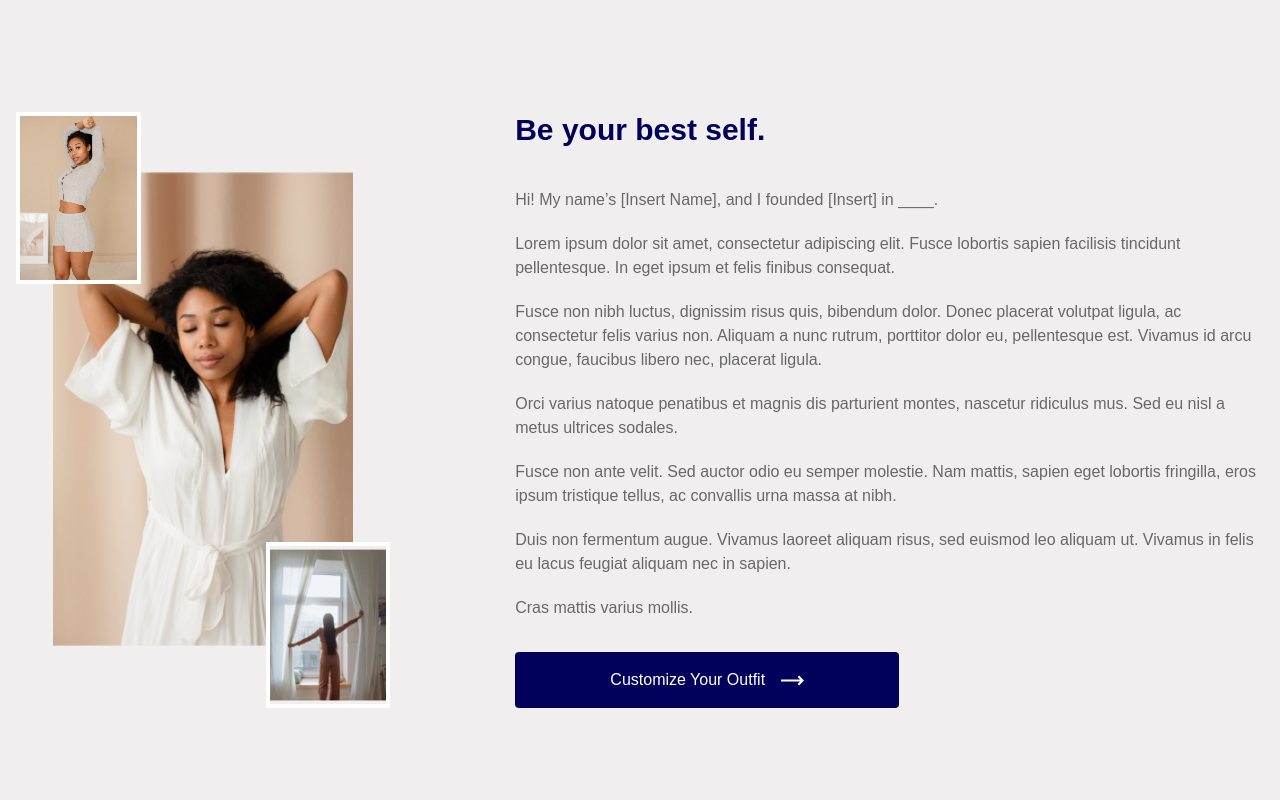
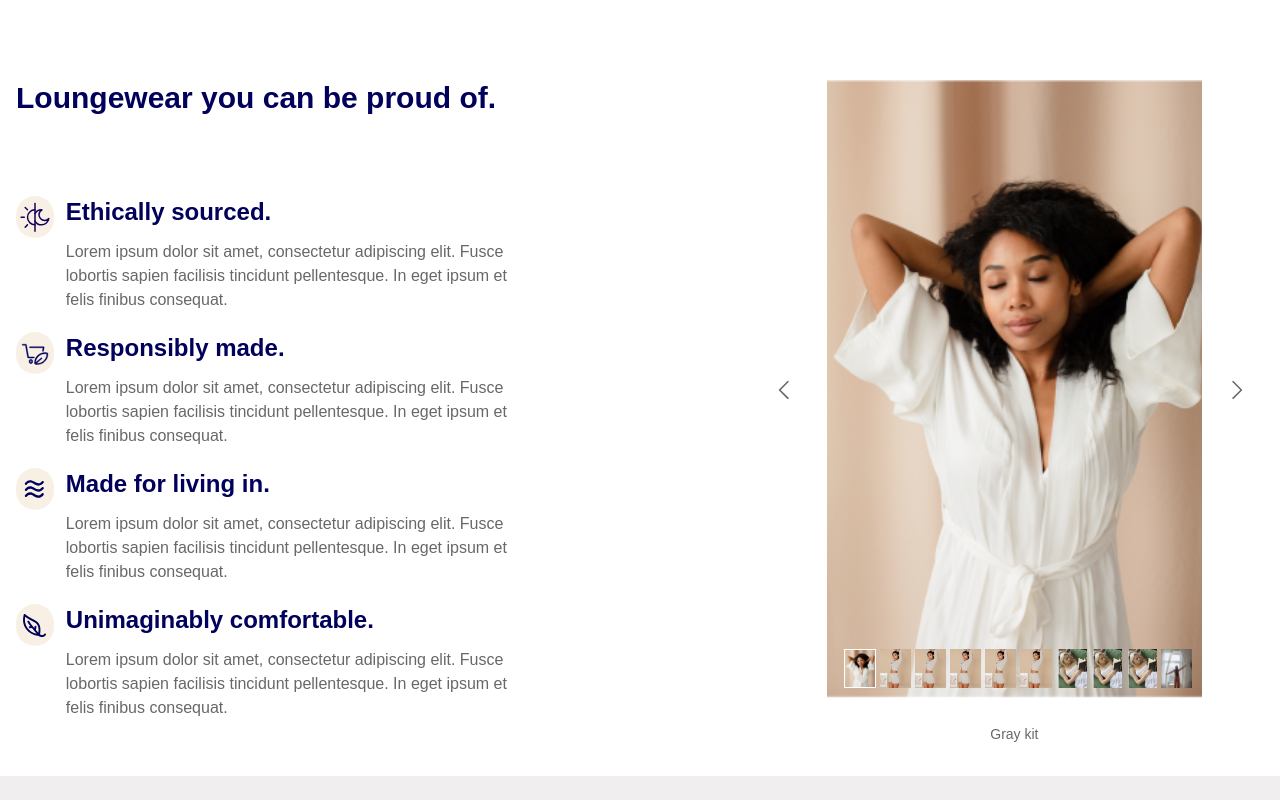
Before and after one commit to Soi4An/byteex_landing, a React (Create React App) app: page / in a window 1280 px wide. Shown: the top 800 px of the page. Built offline with nearby package versions, Linux system fonts and the light colour scheme; a web font is replaced by a local one.

Commit message:
created RoundButton

```diff
--- a/src/App.tsx
+++ b/src/App.tsx
@@ -13,14 +13,14 @@ function App() {
     <div>
       {/* <Header />
       <Hero />
-      <Products />
+      <Products /> */}
       <Benefits />
 
       <div className="md:hidden">
         <GradientBG direction="t">
           <ExtraButtonAndStars />
         </GradientBG>
-      </div> */}
+      </div>
 
       <AboutAs />
       <AboutOrder />
--- /dev/null
+++ b/src/components/RoundButton.tsx
@@ -0,0 +1,20 @@
+import Icon from "./Icon";
+
+type Props = {
+  icon: string;
+  iconWidth: string;
+  clickHendler: () => void;
+};
+
+function RoundButton({ icon, iconWidth, clickHendler }: Props) {
+  return (
+    <button
+      className="p-2 mr-2 rounded-full border border-transparent hover:border-gray-divider transition-colors"
+      onClick={clickHendler}
+    >
+      <Icon width={iconWidth} url={icon} />
+    </button>
+  );
+}
+
+export default RoundButton;
--- a/src/components/SliderPhoto.tsx
+++ b/src/components/SliderPhoto.tsx
@@ -1,10 +1,11 @@
-import React, { useState } from "react";
+import React, { useCallback, useState } from "react";
 import { PhotoSlider } from "../types/PhotoSlider";
 import classNames from "classnames";
 import Icon from "./Icon";
 
 import arrowRight from "../images/icons/arrow_right.svg";
 import arrowLeft from "../images/icons/arrow_left.svg";
+import RoundButton from "./RoundButton";
 
 function getNextRightInd(currentInd: number, lastInd: number) {
   return currentInd + 1 <= lastInd ? currentInd + 1 : 0;
@@ -23,25 +24,25 @@ function SliderPhoto({ photos }: Props) {
   const [currentPhoto, setCurrentPhoto] = useState(0);
 
   const lastPhoto = visiblePhotos.length - 1;
-  const handleMoveRight = () => {
-    setCurrentPhoto(getNextRightInd(currentPhoto, lastPhoto));
-  };
-  const handleMoveLeft = () => {
-    setCurrentPhoto(getNextLeftInd(currentPhoto, lastPhoto));
-  };
-  const handleSelectPhoto = (ind: number) => {
+
+  const handleMoveRight = useCallback(() => {
+    setCurrentPhoto(currentPhoto => getNextRightInd(currentPhoto, lastPhoto));
+  }, [lastPhoto]);
+
+  const handleMoveLeft = useCallback(() => {
+    setCurrentPhoto(currentPhoto => getNextLeftInd(currentPhoto, lastPhoto));
+  }, [lastPhoto]);
+
+  const handleSelectPhoto = useCallback((ind: number) => {
     setCurrentPhoto(ind);
-  };
+  }, []);
 
   return (
     <div className="flex flex-col items-center h-full">
       <div className="flex justify-between items-center h-full w-full">
-        <button
-          className="hidden tn:flex p-2 mr-2 rounded-full border border-transparent hover:border-gray-divider transition-colors"
-          onClick={handleMoveLeft}
-        >
-          <Icon width={"20px"} url={arrowLeft} />
-        </button>
+        <div className="hidden tn:flex">
+          <RoundButton icon={arrowLeft} iconWidth={"20px"} clickHendler={handleMoveLeft} />
+        </div>
 
         <div className="relative h-full w-full tn:w-9/12">
           {visiblePhotos.map((photo, ind) => {
@@ -77,12 +78,9 @@ function SliderPhoto({ photos }: Props) {
           </div>
         </div>
 
-        <button
-          className="hidden tn:flex p-2 ml-2 rounded-full border border-transparent hover:border-gray-divider transition-colors"
-          onClick={handleMoveRight}
-        >
-          <Icon width={"20px"} url={arrowRight} />
-        </button>
+        <div className="hidden tn:flex">
+          <RoundButton icon={arrowRight} iconWidth={"20px"} clickHendler={handleMoveRight} />
+        </div>
       </div>
 
       <p className="relative top-0 xl:top-6 mt-3 xl:mt-0 text-sm font-comment">
```
